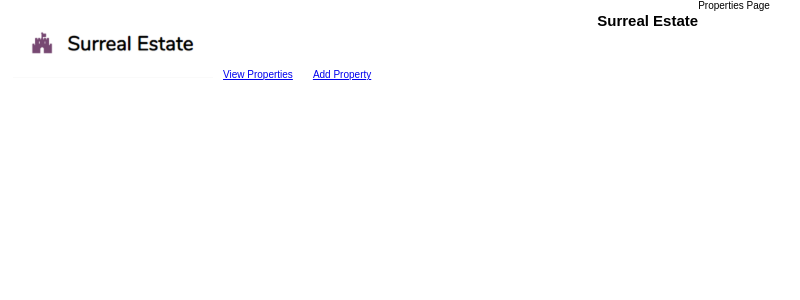
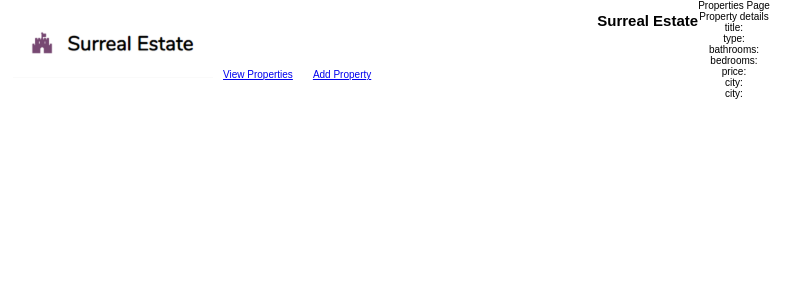
Before and after one commit to heliDevine/surreal-estate, a React (Create React App) app: page / in a window 1280 px wide. Shown: the top 300 px of the page, without its empty margins (243-1043 px from the left). Built offline with nearby package versions, Linux system fonts and the light colour scheme; a web font is replaced by a local one.

Commit message:
added property card

```diff
--- a/src/components/Properties.js
+++ b/src/components/Properties.js
@@ -1,4 +1,10 @@
 import React from 'react';
+import PropertyCard from './PropertyCard';
 
-const Properties = () => <div>Properties Page</div>;
+const Properties = () => (
+    <div>
+        Properties Page
+        <PropertyCard title type bathrooms bedrooms price city email />
+    </div>
+);
 export default Properties;
--- /dev/null
+++ b/src/components/PropertyCard.js
@@ -0,0 +1,31 @@
+// this component will show properties list
+import React from 'react';
+import PropTypes from 'prop-types';
+
+const PropertyCard = props => {
+    const { title, type, bathrooms, bedrooms, price, city, email } = props;
+    return (
+        <div className="property-details">
+            Property details
+            <div className="property-title">title: {title}</div>
+            <div className="property-type">type: {type}</div>
+            <div className="property-bathrooms">bathrooms: {bathrooms}</div>
+            <div className="property-bedrooms">bedrooms: {bedrooms}</div>
+            <div className="property-price">price: {price}</div>
+            <div className="property-city">city: {city}</div>
+            <div className="property-email">city: {email}</div>
+        </div>
+    );
+};
+
+PropertyCard.propTypes = {
+    title: PropTypes.string.isRequired,
+    type: PropTypes.string.isRequired,
+    bathrooms: PropTypes.number.isRequired,
+    bedrooms: PropTypes.number.isRequired,
+    price: PropTypes.number.isRequired,
+    city: PropTypes.string.isRequired,
+    email: PropTypes.string.isRequired,
+};
+
+export default PropertyCard;
```
Also changed, not shown: 2 other files (tests, documents, lock files or other folders).
